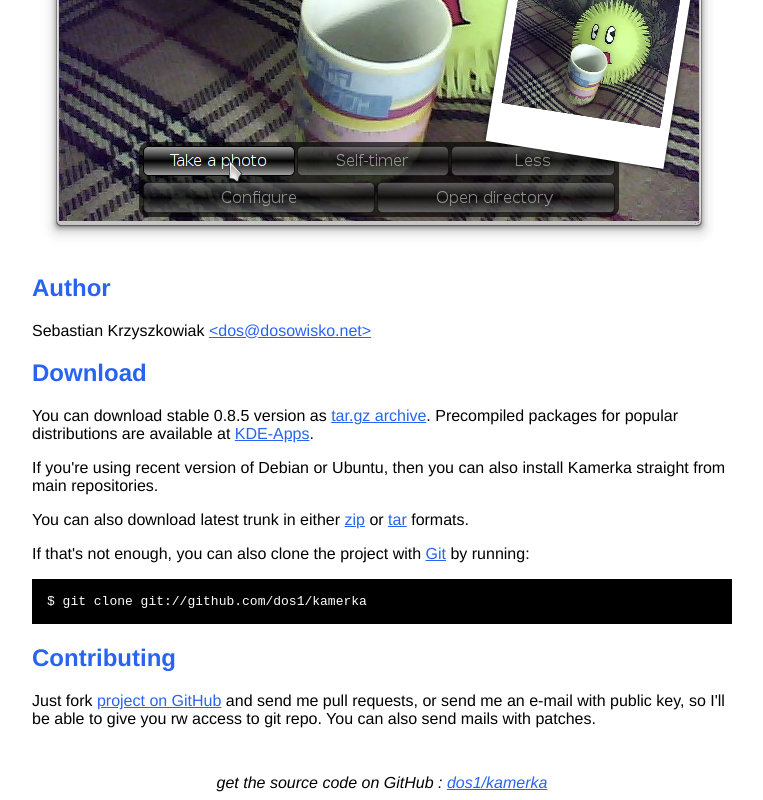
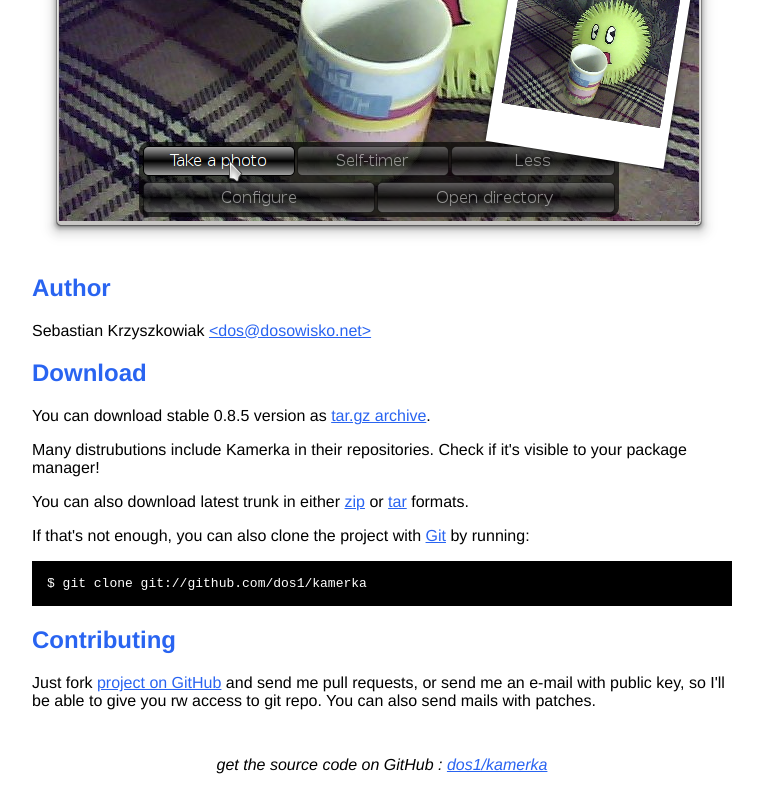
Before and after one commit to dos1/kamerka, a plain HTML site: page index.html in a window 1280 px wide. Shown: the part 508-1308 px from the top of the page, without its empty margins (258-1021 px from the left). Drawn offline with Linux system fonts and the light colour scheme.

Commit message:
more 0.8.5 adjusting

```diff
--- a/index.html
+++ b/index.html
@@ -57,8 +57,8 @@
     <p>Sebastian Krzyszkowiak <a href="mailto:dos@dosowisko.net">&lt;dos@dosowisko.net&gt;</a></p>
 
     <h2>Download</h2>
-    <p>You can download stable 0.8.5 version as <a href="http://dosowisko.net/kamerka/downloads/kamerka-0.8.1.tar.gz">tar.gz archive</a>. Precompiled packages for popular distributions are available at <a href="http://kde-apps.org/content/show.php?content=142415">KDE-Apps</a>.</p>
-    <p>If you're using recent version of Debian or Ubuntu, then you can also install Kamerka straight from main repositories.</p>
+    <p>You can download stable 0.8.5 version as <a href="http://dosowisko.net/kamerka/downloads/kamerka-0.8.1.tar.gz">tar.gz archive</a>. <!--Precompiled packages for popular distributions are available at <a href="http://kde-apps.org/content/show.php?content=142415">KDE-Apps</a>.--></p>
+    <p>Many distrubutions include Kamerka in their repositories. Check if it's visible to your package manager!</p>
 
     <p>
       You can also download latest trunk in either
```
